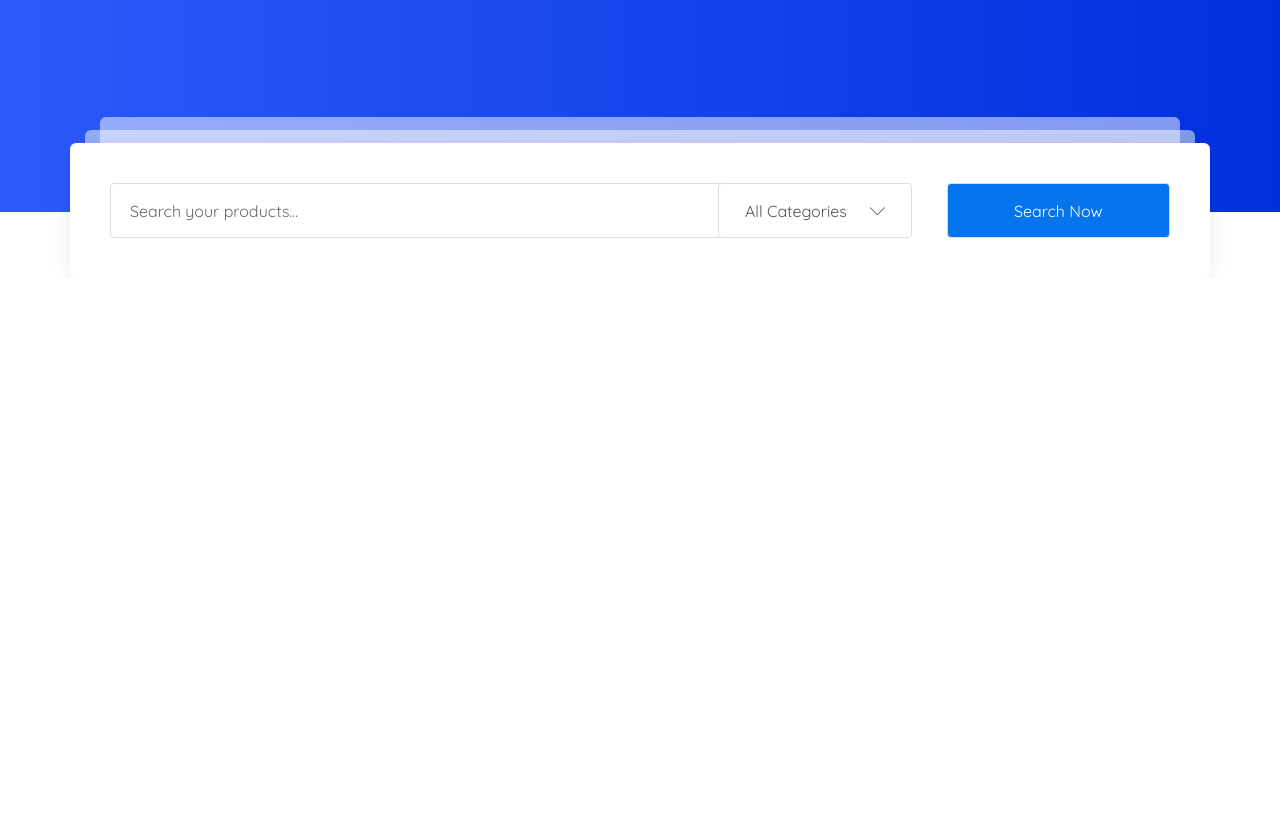
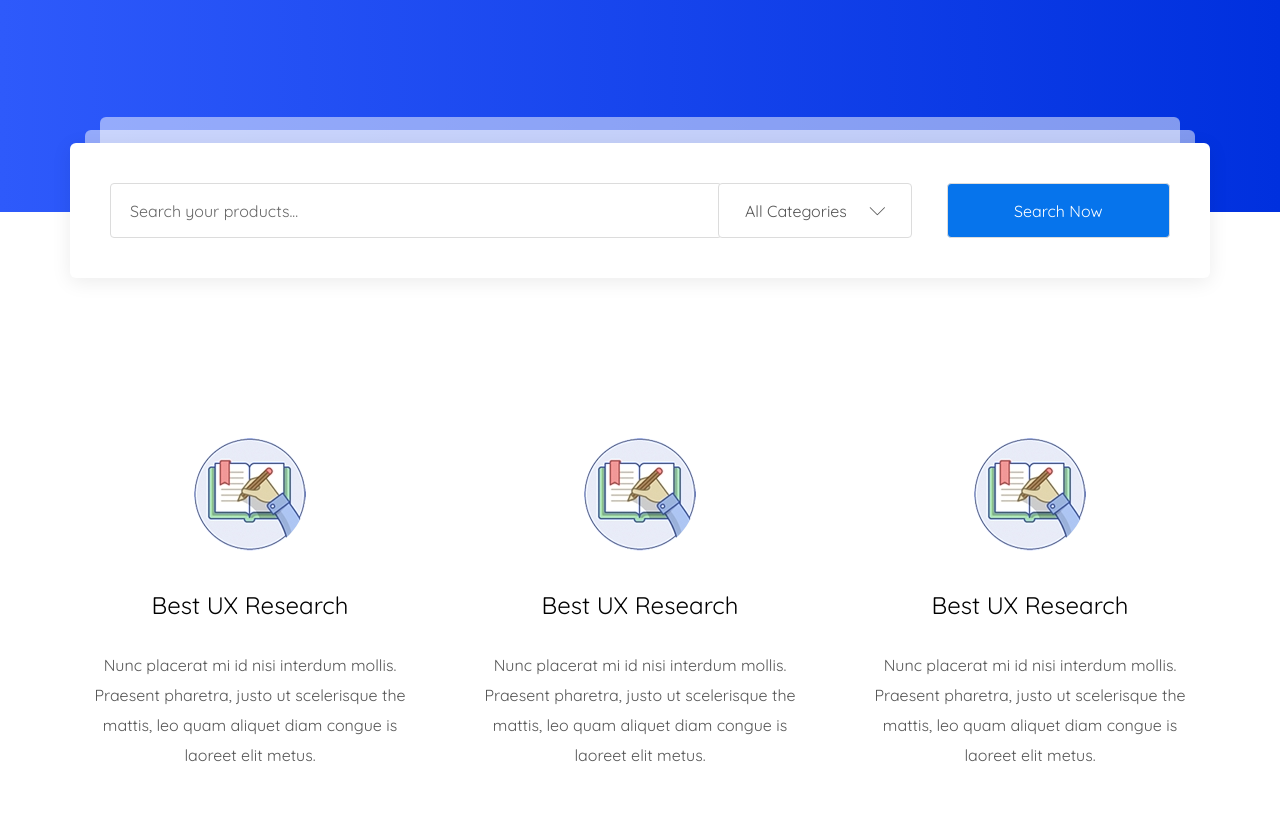
Before and after one commit to Deathik4/MartPlace, a website: page app/index.html in a window 1280 px wide. Shown: the part 694-1517 px from the top of the page. Before the commit the page ends 972 px from the top, so only its background shows below. Drawn offline with nearby package versions, Linux system fonts and the light colour scheme; files that its build step writes are made by us from their sources.

Commit message:
added features

```diff
--- a/app/index.html
+++ b/app/index.html
@@ -105,6 +105,36 @@
             </div>
         </div>
     </section>
+    <section class="features">
+        <div class="container">
+            <div class="features__inner">
+                <div class="features__item">
+                    <img class="features__item-img" src="images/content/features-item-1.jpg" alt="">
+                    <div class="features__item-title">Best UX Research</div>
+                    <div class="features__item-text">Nunc placerat mi id nisi interdum mollis. Praesent pharetra, justo
+                        ut scelerisque
+                        the mattis, leo quam aliquet diam
+                        congue is laoreet elit metus.</div>
+                </div>
+                <div class="features__item">
+                    <img class="features__item-img" src="images/content/features-item-1.jpg" alt="">
+                    <div class="features__item-title">Best UX Research</div>
+                    <div class="features__item-text">Nunc placerat mi id nisi interdum mollis. Praesent pharetra, justo
+                        ut scelerisque
+                        the mattis, leo quam aliquet diam
+                        congue is laoreet elit metus.</div>
+                </div>
+                <div class="features__item">
+                    <img class="features__item-img" src="images/content/features-item-1.jpg" alt="">
+                    <div class="features__item-title">Best UX Research</div>
+                    <div class="features__item-text">Nunc placerat mi id nisi interdum mollis. Praesent pharetra, justo
+                        ut scelerisque
+                        the mattis, leo quam aliquet diam
+                        congue is laoreet elit metus.</div>
+                </div>
+            </div>
+        </div>
+    </section>
 
 
 
--- a/app/scss/style.scss
+++ b/app/scss/style.scss
@@ -275,3 +275,39 @@
         height: 55px;
     }
 }
+//end search
+//start features
+
+.features {
+    padding: 186px 0px 121px;
+}
+.features__inner {
+    display: flex;
+    justify-content: space-between;
+}
+.features__item {
+    text-align: center;
+    &:hover {
+        box-shadow: 0 2px 50px rgba(0, 0, 0, 0.08);
+    }
+    border-radius: 4px;
+    &-title {
+        color: #000000;
+        font-size: 24px;
+        margin-bottom: 30px;
+    }
+    &-text {
+        color: #555555;
+        font-size: 16px;
+        line-height: 30px;
+        margin-bottom: 50px;
+        padding: 0px 35px;
+    }
+}
+.features__item-img {
+    border-radius: 50%;
+    margin-bottom: 38px;
+    margin-top: 40px;
+}
+//end features
+//start features
```
Also changed, not shown: app/images/content/features-item-1.jpg (added).
